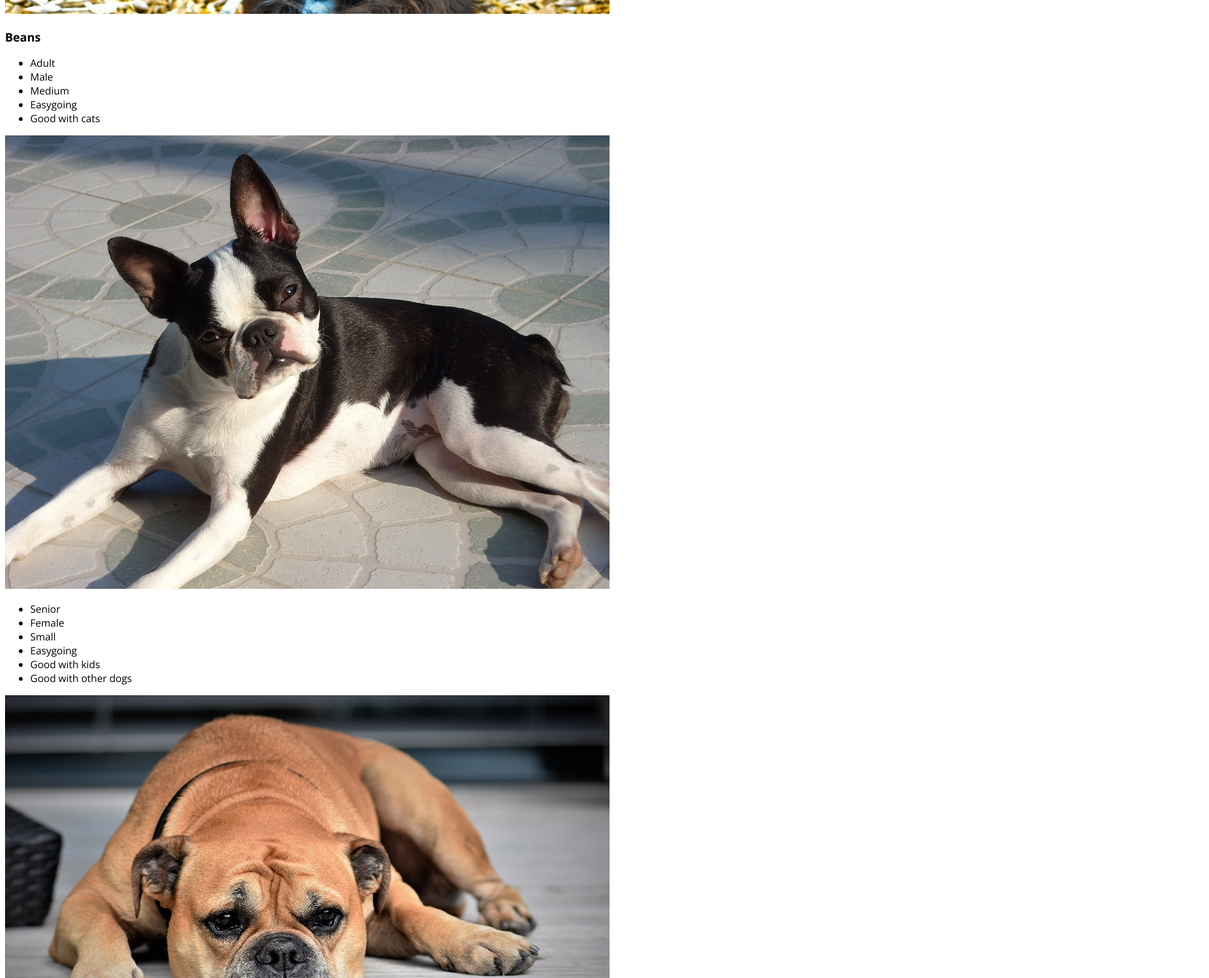
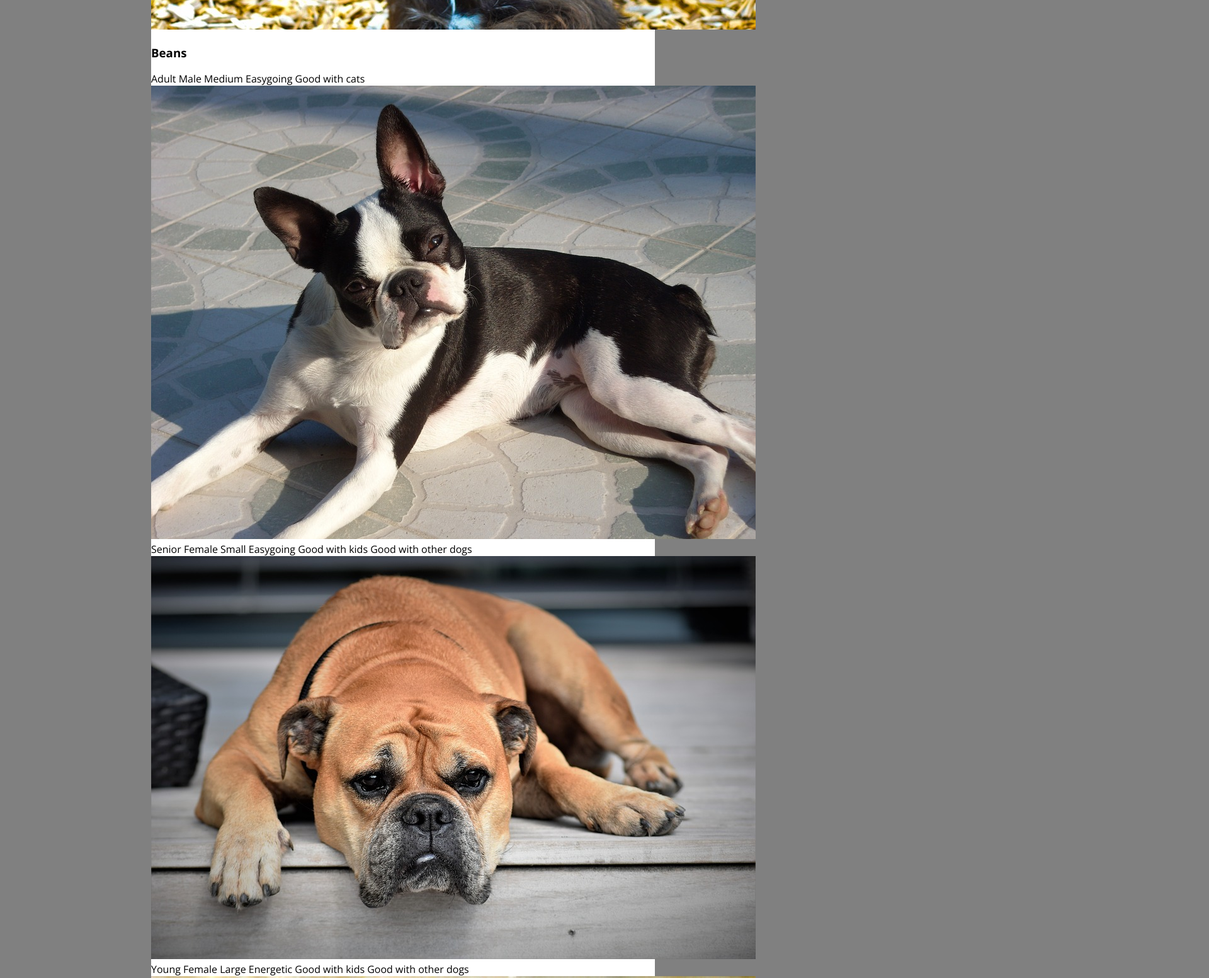
Before and after one commit to Momentum-Team-16/dog-adoption-jeromecox, a plain HTML site: page index.html in a window 1280 px wide. Shown: the part 820-2373 px from the top of the page at 63% size, 1920 px wide, since content can reach past the window. Drawn offline with nearby package versions, Linux system fonts and the light colour scheme.

Commit message:
redid lists to span, started CSS

```diff
--- a/index.html
+++ b/index.html
@@ -11,130 +11,130 @@
     <link rel="stylesheet" href="styles.css" />
     <title>Happy Valley Shelter</title>
   </head>
-  <header>Happy Valley Shelter</header>
-  <body class="dogs">
+  <body>
+    <header>Happy Valley Shelter</header>
     <h1>Adopt a Dog</h1>
     <h2>
       If you are interested in adopting one of our animals, please fill out our
-      <a href="index.html">online adoption link</a>
+      <a href="#">online adoption link</a>
     </h2>
-    <div>
+    <div class="dog">
       <img src="starter_files/images/beans.jpg" alt="Beans" />
       <h3>Beans</h3>
-      <ul>
-        <li>Adult</li>
-        <li>Male</li>
-        <li>Medium</li>
-        <li>Easygoing</li>
-        <li>Good with cats</li>
-      </ul>
+      <section class="traits">
+        <span>Adult</span>
+        <span>Male</span>
+        <span>Medium</span>
+        <span>Easygoing</span>
+        <span>Good with cats</span>
+      </section>
     </div>
-    <div>
+    <div class="dog">
       <img src="starter_files/images/boston-terrier.jpg" alt="Zelda" />
-      <ul>
-        <li>Senior</li>
-        <li>Female</li>
-        <li>Small</li>
-        <li>Easygoing</li>
-        <li>Good with kids</li>
-        <li>Good with other dogs</li>
-      </ul>
+      <section class="traits">
+        <span>Senior</span>
+        <span>Female</span>
+        <span>Small</span>
+        <span>Easygoing</span>
+        <span>Good with kids</span>
+        <span>Good with other dogs</span>
+      </section>
     </div>
-    <div>
+    <div class="dog">
       <img src="starter_files/images/boxer.jpg" alt="Baby" />
-      <ul>
-        <li>Young</li>
-        <li>Female</li>
-        <li>Large</li>
-        <li>Energetic</li>
-        <li>Good with kids</li>
-        <li>Good with other dogs</li>
-      </ul>
+      <section class="traits">
+        <span>Young</span>
+        <span>Female</span>
+        <span>Large</span>
+        <span>Energetic</span>
+        <span>Good with kids</span>
+        <span>Good with other dogs</span>
+      </section>
     </div>
-    <div>
+    <div class="dog">
       <img src="starter_files/images/beans.jpg" alt="Beans" />
-      <ul>
-        <li>Adult</li>
-        <li>Male</li>
-        <li>Medium</li>
-        <li>Easygoing</li>
-        <li>Good with cats</li>
-      </ul>
+      <section class="traits">
+        <span>Adult</span>
+        <span>Male</span>
+        <span>Medium</span>
+        <span>Easygoing</span>
+        <span>Good with cats</span>
+      </section>
     </div>
-    <div>
+    <div class="dog">
       <img src="starter_files/images/golden-lab.jpg" alt="Tom-Tom" />
-      <ul>
-        <li>Young</li>
-        <li>Male</li>
-        <li>Large</li>
-        <li>Energetic</li>
-        <li>Good with kids</li>
-        <li>Good with other dogs</li>
-        <li>Good with cats</li>
-      </ul>
+      <section class="traits">
+        <span>Young</span>
+        <span>Male</span>
+        <span>Large</span>
+        <span>Energetic</span>
+        <span>Good with kids</span>
+        <span>Good with other dogs</span>
+        <span>Good with cats</span>
+      </section>
     </div>
-    <div>
-      <img src="starter_files/images/little-dog.jpg" alt="Marco" />
-      <ul>
-        <li>Adult</li>
-        <li>Male</li>
-        <li>Small</li>
-        <li>Energetic</li>
-      </ul>
+    <div class="dog">
+      <img src="starter_files/images/spanttle-dog.jpg" alt="Marco" />
+      <section class="traits">
+        <span>Adult</span>
+        <span>Male</span>
+        <span>Small</span>
+        <span>Energetic</span>
+      </section>
     </div>
-    <div>
+    <div class="dog">
       <img src="starter_files/images/old-shaggy.jpg" alt="Shackleton" />
-      <ul>
-        <li>Adult</li>
-        <li>Male</li>
-        <li>Medium</li>
-        <li>Easygoing</li>
-        <li>Energetic</li>
-        <li>Good with kids</li>
-        <li>Good with other dogs</li>
-        <li>Good with cats</li>
-      </ul>
+      <section class="traits">
+        <span>Adult</span>
+        <span>Male</span>
+        <span>Medium</span>
+        <span>Easygoing</span>
+        <span>Energetic</span>
+        <span>Good with kids</span>
+        <span>Good with other dogs</span>
+        <span>Good with cats</span>
+      </section>
     </div>
-    <div>
+    <div class="dog">
       <img src="starter_files/images/shih-tzu.jpg" alt="Midge" />
-      <ul>
-        <li>Adult</li>
-        <li>Female</li>
-        <li>Small</li>
-        <li>Easygoing</li>
-        <li>Good with kids</li>
-      </ul>
+      <section class="traits">
+        <span>Adult</span>
+        <span>Female</span>
+        <span>Small</span>
+        <span>Easygoing</span>
+        <span>Good with kids</span>
+      </section>
     </div>
-    <div>
+    <div class="dog">
       <img src="starter_files/images/young-bulldog.jpg" alt="Ladybird" />
-      <ul>
-        <li>Young</li>
-        <li>Female</li>
-        <li>Large</li>
-        <li>Easygoing</li>
-        <li>Energetic</li>
-        <li>Good with kids</li>
-        <li>Good with other dogs</li>
-        <li>Good with cats</li>
-      </ul>
+      <section class="traits">
+        <span>Young</span>
+        <span>Female</span>
+        <span>Large</span>
+        <span>Easygoing</span>
+        <span>Energetic</span>
+        <span>Good with kids</span>
+        <span>Good with other dogs</span>
+        <span>Good with cats</span>
+      </section>
     </div>
-    <div>
+    <div class="dog">
       <img src="starter_files/images/young-peppy.jpg" alt="Mina" />
-      <ul>
-        <li>Puppy</li>
-        <li>Female</li>
-        <li>Medium</li>
-        <li>Easygoing</li>
-        <li>Energetic</li>
-        <li>Good with kids</li>
-        <li>Good with other dogs</li>
-        <li>Good with cats</li>
-      </ul>
+      <section class="traits">
+        <span>Puppy</span>
+        <span>Female</span>
+        <span>Medium</span>
+        <span>Easygoing</span>
+        <span>Energetic</span>
+        <span>Good with kids</span>
+        <span>Good with other dogs</span>
+        <span>Good with cats</span>
+      </section>
     </div>
+    <footer>
+      <img src="starter_files/images/donate.jpg" alt="Donate" />
+      <img src="starter_files/images/volunteer.jpg" alt="Volunteer" />
+      <img src="starter_files/images/location.png" alt="Our location" />
+    </footer>
   </body>
-  <footer>
-    <img src="starter_files/images/donate.jpg" alt="Donate" />
-    <img src="starter_files/images/volunteer.jpg" alt="Volunteer" />
-    <img src="starter_files/images/location.png" alt="Our location" />
-  </footer>
 </html>
--- a/styles.css
+++ b/styles.css
@@ -1,5 +1,15 @@
+*,
+*::before,
+*::after {
+  box-sizing: border-box;
+}
 html {
   font-family: "Open Sans", sans-serif;
+  background-color: gray;
+}
+body {
+  margin: 0 15rem;
+  background-color: white;
 }
 header {
   color: white;
@@ -8,7 +18,8 @@ header {
   border-bottom-color: #89deef;
   border-bottom-width: 0.25rem;
   border-bottom-style: solid;
-  margin: 0px 5rem;
 }
-.dogs {
+.dog {
 }
+.traits {
+}
```
